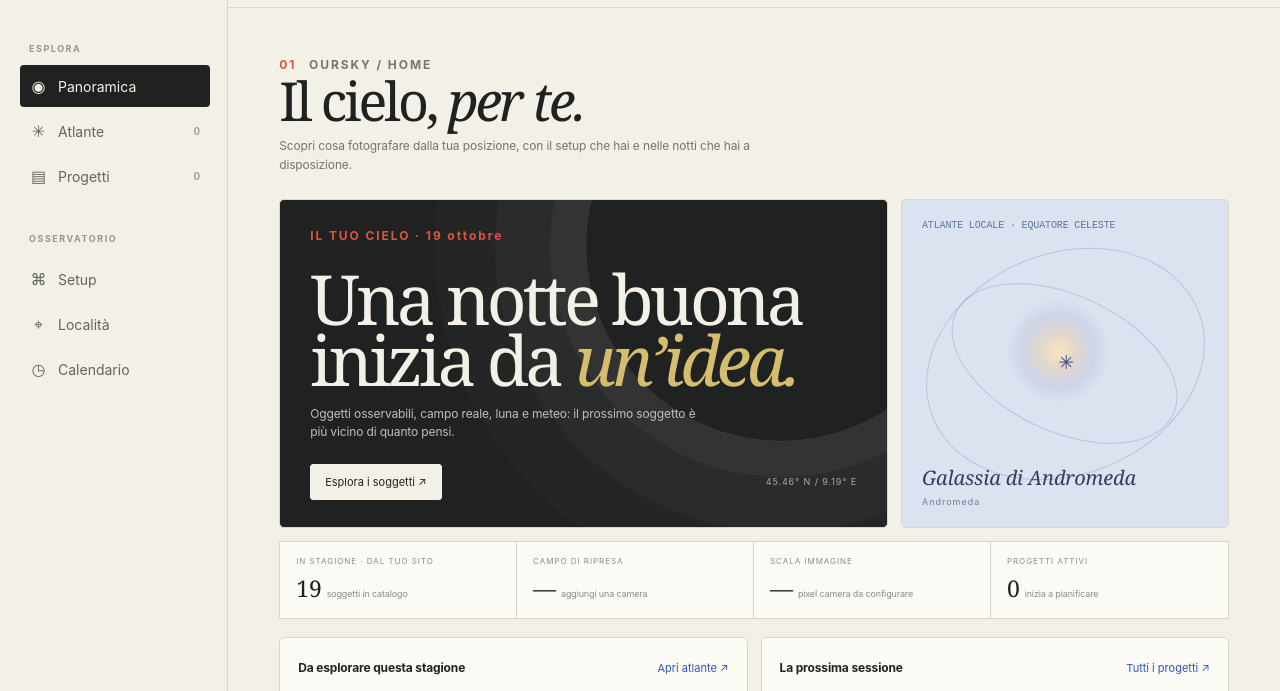
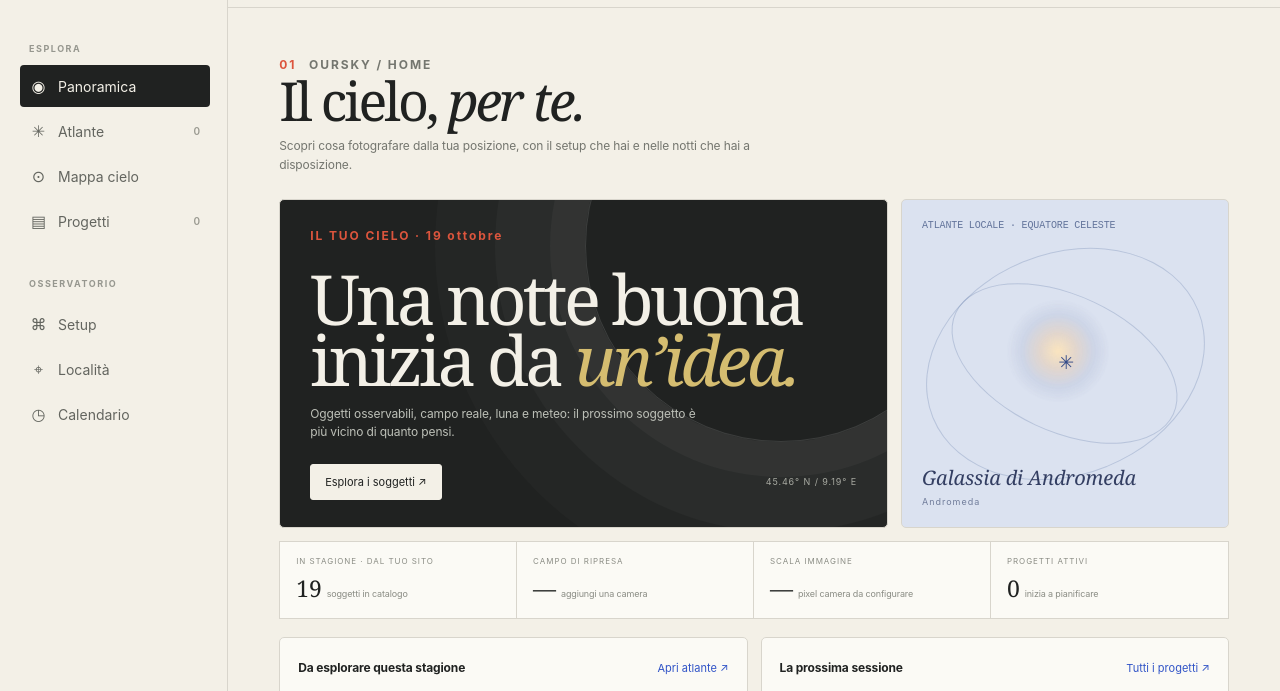
Before and after one commit to SoloCastel/oursky, a website: page index.html in a window 1280 px wide. Shown: the part 60-751 px from the top of the page. Drawn offline with Linux system fonts and the light colour scheme; no server answers.

Commit message:
Add gyro sky map and session planning details

```diff
--- a/index.html
+++ b/index.html
@@ -5,7 +5,7 @@
 </head>
 <body>
 <div class="app-shell">
-  <aside class="rail"><a class="brand" href="#home"><span class="brand-mark">O<span>·</span></span><span>OurSky</span></a><div class="rail-label">ESPLORA</div><nav class="rail-nav" aria-label="Navigazione"><button data-page="home" class="active"><i>◉</i><span>Panoramica</span></button><button data-page="catalog"><i>✳</i><span>Atlante</span><b id="collection-count">0</b></button><button data-page="projects"><i>▤</i><span>Progetti</span><b id="project-count">0</b></button><div class="rail-label second">OSSERVATORIO</div><button data-page="gear"><i>⌘</i><span>Setup</span></button><button data-page="sites"><i>⌖</i><span>Località</span></button><button data-page="calendar"><i>◷</i><span>Calendario</span></button></nav><div class="rail-bottom"><span class="status-dot"></span><span>DATI LOCALI + LIVE</span><button id="about-open" aria-label="Informazioni su OurSky">?</button></div></aside>
+  <aside class="rail"><a class="brand" href="#home"><span class="brand-mark">O<span>·</span></span><span>OurSky</span></a><div class="rail-label">ESPLORA</div><nav class="rail-nav" aria-label="Navigazione"><button data-page="home" class="active"><i>◉</i><span>Panoramica</span></button><button data-page="catalog"><i>✳</i><span>Atlante</span><b id="collection-count">0</b></button><button data-page="sky"><i>⊙</i><span>Mappa cielo</span></button><button data-page="projects"><i>▤</i><span>Progetti</span><b id="project-count">0</b></button><div class="rail-label second">OSSERVATORIO</div><button data-page="gear"><i>⌘</i><span>Setup</span></button><button data-page="sites"><i>⌖</i><span>Località</span></button><button data-page="calendar"><i>◷</i><span>Calendario</span></button></nav><div class="rail-bottom"><span class="status-dot"></span><span>DATI LOCALI + LIVE</span><button id="about-open" aria-label="Informazioni su OurSky">?</button></div></aside>
   <main class="main-area"><header class="topbar"><button class="mobile-menu" id="mobile-menu">☰</button><div class="crumb"><span>OURSKY</span><i>/</i><b id="page-name">PANORAMICA</b></div><div class="top-actions"><span class="today" id="today"></span><button class="icon-btn" id="quick-location" title="Località attiva">⌖ <span id="active-site-short">Sito principale</span></button><button class="avatar" title="Profilo locale">OS</button></div></header><div id="view" class="view" tabindex="-1"></div><footer class="footer"><span>OURSKY · ATLANTE E PIANIFICATORE</span><span>ASTROMETRIA IN LOCALE · METEO DA OPEN-METEO</span></footer></main>
 </div>
 <div class="toast" id="toast" role="status"></div><dialog id="detail-dialog" class="detail-dialog"></dialog><dialog id="modal-dialog" class="modal-dialog"></dialog><div class="scrim" id="scrim"></div><script src="src/scripts/main.js" defer></script>
```
